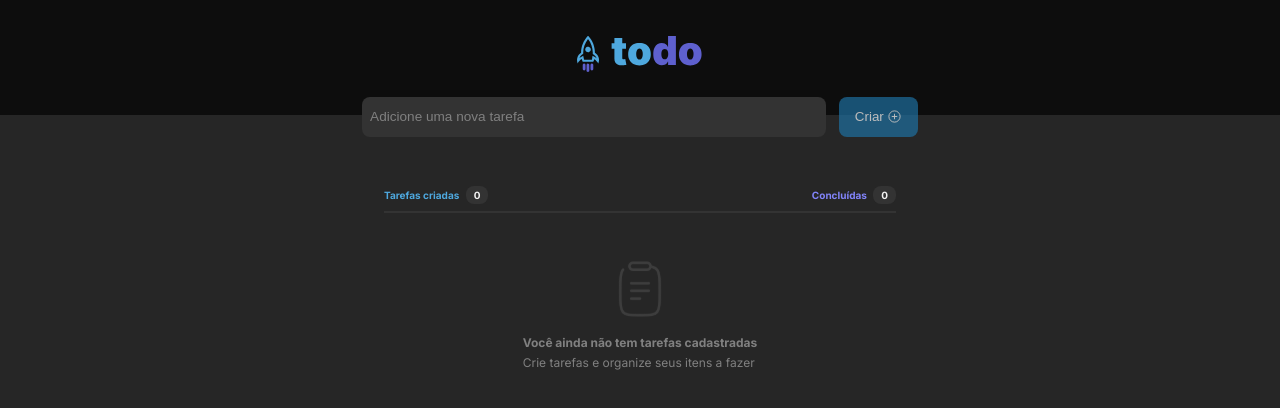
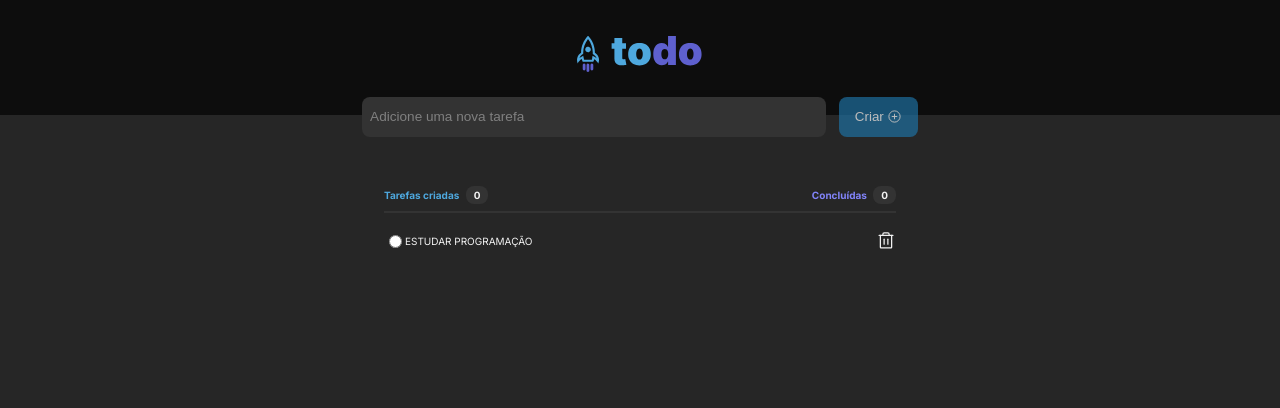
Before and after one commit to cauealb/projects-React, a React (Vite) app in the folder 04 - todo/: page / in a window 1280 px wide. Shown: the top 408 px of the page. Built offline with nearby package versions, Linux system fonts and the light colour scheme.

Commit message:
style: Criando esboço da lista

```diff
--- a/04 - todo/src/Components/Header/HeadeStyle.module.css
+++ b/04 - todo/src/Components/Header/HeadeStyle.module.css
@@ -21,7 +21,7 @@
     text-align: center;
 }
 
-form {
+.inputs__form {
     display: flex;
     gap: 0.8rem;
     width: 100%;
--- a/04 - todo/src/Components/Header/Header.tsx
+++ b/04 - todo/src/Components/Header/Header.tsx
@@ -1,4 +1,4 @@
-import { PlusCircle, Target } from 'phosphor-react'
+import { PlusCircle } from 'phosphor-react'
 import styleHeader from './HeadeStyle.module.css'
 import logoTodo from  '../../assets/Logo todo.svg'
 import { ListTask } from '../ListTask/ListTask'
@@ -8,17 +8,11 @@ export function Header() {
 
     const [changeTask, setChangeTask] = useState('')
 
-    // function handleChangeTask(event) {
-    //     setChangeTask(event.target.value)
-    // }
-
-    console.log(changeTask)
-
     return (
         <>
             <header className={styleHeader.header}>
                 <img className={styleHeader.logo} src={logoTodo} alt="Logo da todo" />
-                <form>
+                <form className={styleHeader.inputs__form}>
                     <input onChange={(e) => {setChangeTask(e.target.value)}} className={styleHeader.taskname} type="text" required autoFocus autoComplete='off' placeholder="Adicione uma nova tarefa"/>
                     <button disabled={!changeTask} className={styleHeader.btn}>Criar <PlusCircle size={15}/></button>
                 </form>
--- a/04 - todo/src/Components/ListTask/ListTask.module.css
+++ b/04 - todo/src/Components/ListTask/ListTask.module.css
@@ -50,3 +50,14 @@
 .notask__infos > p:first-child {
     font-weight: bold;
 }
+
+.content__task {
+    display: flex;
+    align-items: center;
+    justify-content: space-between;
+    margin-top: 0.75rem;
+}
+
+.content__task p {
+    flex-grow: 1;
+}
--- a/04 - todo/src/Components/ListTask/ListTask.tsx
+++ b/04 - todo/src/Components/ListTask/ListTask.tsx
@@ -1,6 +1,11 @@
 import { useState } from 'react'
 import styleList from './ListTask.module.css'
 import Clipboard  from '../../assets/Clipboard.svg'
+import { Trash } from 'phosphor-react'
+
+const api = [
+    "Estudar programação"
+]
 
 export function ListTask () {
     const [taskCreate, setTaskCreate] = useState<number>(0)
@@ -24,13 +29,30 @@ export function ListTask () {
                     </div>
                 </div>
 
-                <div className={styleList.alert_notask}>
+                <div className={styleList.content__task}>
+                    <form className={styleList.radio}>
+                        <input type="radio" />
+                    </form>
+                        <p>ESTUDAR PROGRAMAÇÃO</p>
+                        <Trash size={20} />
+                </div>
+
+
+                {/* {api.map((item) => {
+                    return (
+                        <div>
+
+                        </div>
+                    )
+                })} */}
+
+                {/* <div className={styleList.alert_notask}>
                     <img src={Clipboard}/>
                     <div className={styleList.notask__infos}>
                         <p>Você ainda não tem tarefas cadastradas</p>
                         <p>Crie tarefas e organize seus itens a fazer</p>
                     </div>
-                </div>
+                </div> */}
             </div>
         </>
     )
```
